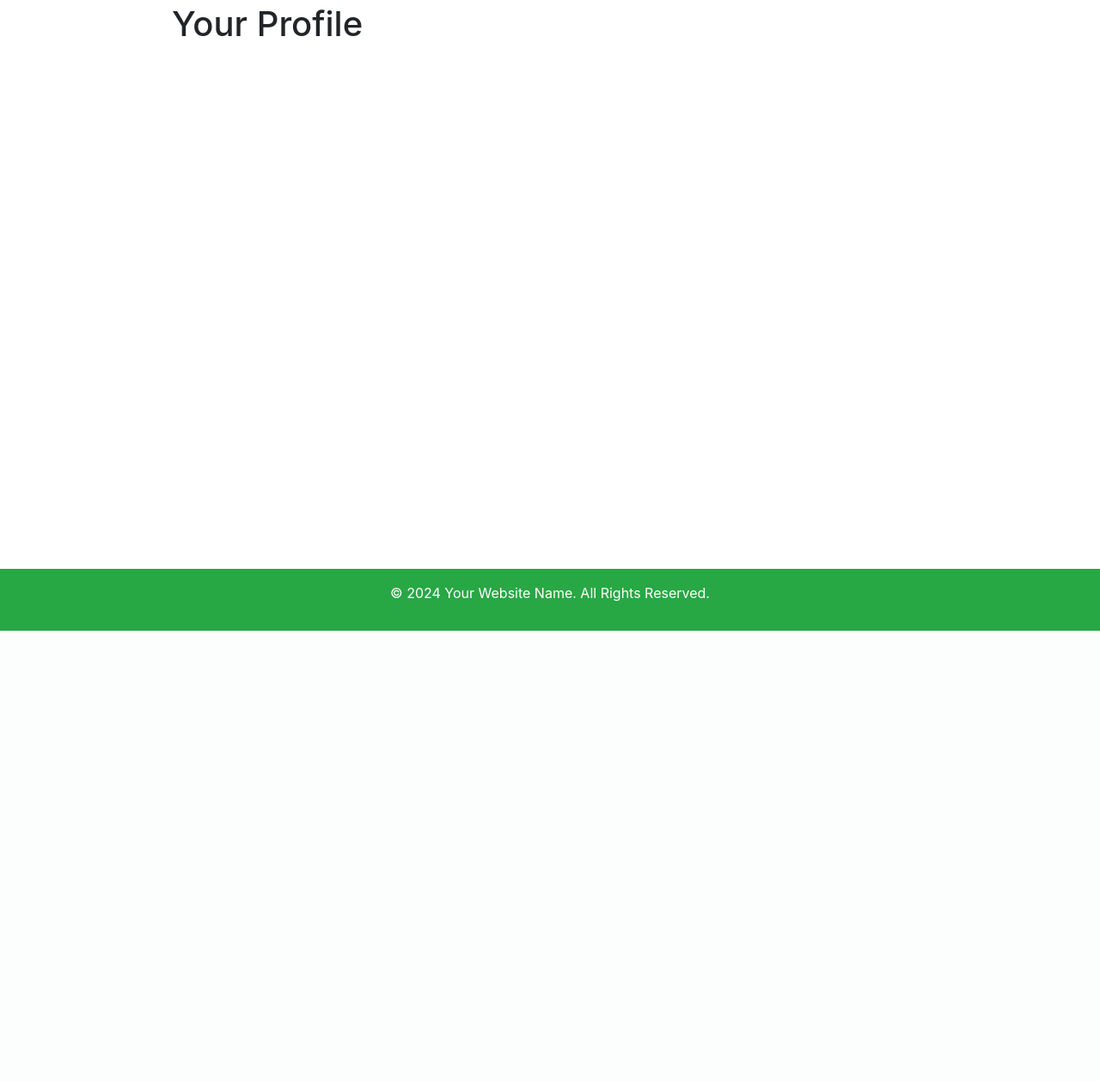
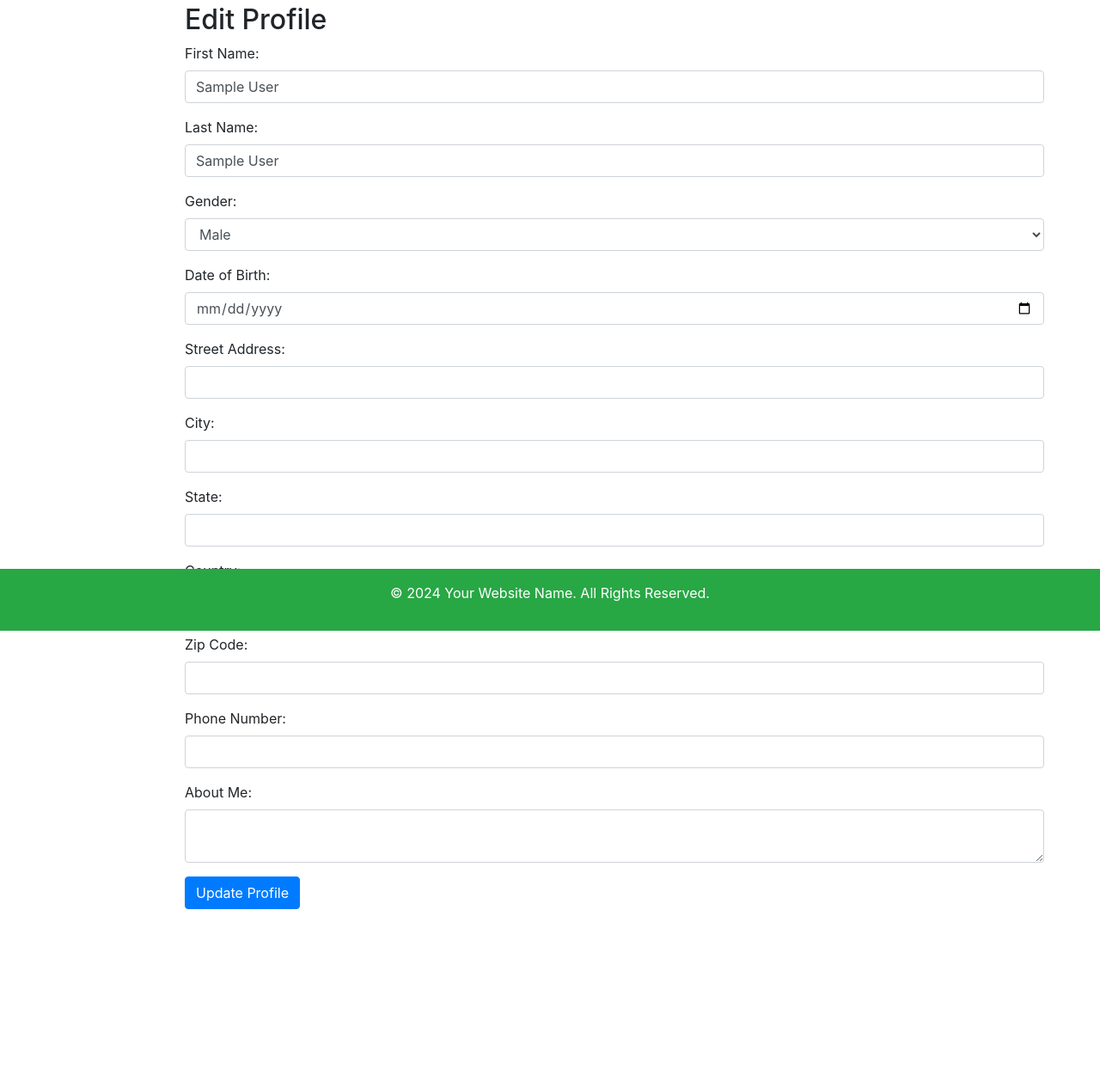
Before and after one commit to relliott-dev/login-system, a PHP site: page /profile.php in a window 1280 px wide. Shown: the part 66-1324 px from the top of the page at 86% size. Before the commit the page ends 800 px from the top, so only its background shows below. Run offline with PHP 8.4, Linux system fonts and the light colour scheme; the visitor is signed in with stand-in values (Sample User, id 1); some libraries are stand-ins or nearby versions.

Commit message:
Update profile.php
Edited profile to allow updating and editing private info

```diff
--- a/profile.php
+++ b/profile.php
@@ -3,16 +3,95 @@
 	/*
 	*
 	* Author: Russell Elliott
-    * Date Created: 2024/03/20
+	* Date Created: 2024/04/02
 	*
 	* This script serves as the template for the user's profile page
 	* It begins a new session or continues the current one and includes a responsive navigation bar and footer
-    * This page is intended to display user-specific information (to be implemented)
+	* This page is intended to display and allow editing of user-specific information
 	* Customize the meta tags and content to suit your website's SEO and content strategy
 	*
 	*/
 
 	session_start();
+
+	include('config.php');
+
+	if (!isset($_SESSION['username']))
+	{
+		header("Location: login.php");
+	}
+
+	$username = $_SESSION['username'];
+
+	$userIdQuery = "SELECT userid FROM user_accounts WHERE username = ?";
+	$userIdStmt = mysqli_prepare($db, $userIdQuery);
+	mysqli_stmt_bind_param($userIdStmt, "s", $username);
+	mysqli_stmt_execute($userIdStmt);
+	$userIdResult = mysqli_stmt_get_result($userIdStmt);
+	$userRow = mysqli_fetch_assoc($userIdResult);
+	$userId = $userRow['userid'];
+
+	if ($_SERVER['REQUEST_METHOD'] == 'POST')
+	{
+		$firstName = mysqli_real_escape_string($db, $_POST['firstName']);
+		$lastName = mysqli_real_escape_string($db, $_POST['lastName']);
+		$gender = mysqli_real_escape_string($db, $_POST['gender']);
+		$dateOfBirth = mysqli_real_escape_string($db, $_POST['dateOfBirth']);
+		$streetAddress = mysqli_real_escape_string($db, $_POST['streetAddress']);
+		$city = mysqli_real_escape_string($db, $_POST['city']);
+		$state = mysqli_real_escape_string($db, $_POST['state']);
+		$country = mysqli_real_escape_string($db, $_POST['country']);
+		$zipCode = mysqli_real_escape_string($db, $_POST['zipCode']);
+		$phoneNumber = mysqli_real_escape_string($db, $_POST['phoneNumber']);
+		$aboutMe = mysqli_real_escape_string($db, $_POST['aboutMe']);
+
+		$checkQuery = "SELECT userid FROM user_profiles WHERE userid = ?";
+		$checkStmt = mysqli_prepare($db, $checkQuery);
+		mysqli_stmt_bind_param($checkStmt, "i", $userId);
+		mysqli_stmt_execute($checkStmt);
+		$checkResult = mysqli_stmt_get_result($checkStmt);
+
+		if (mysqli_num_rows($checkResult) > 0)
+		{
+			$updateQuery = "UPDATE user_profiles SET first_name = ?, last_name = ?, gender = ?, date_of_birth = ?, street_address = ?, city = ?, state = ?, country = ?, zip_code = ?, phone_number = ?, about_me = ? WHERE userid = ?";
+			$updateStmt = mysqli_prepare($db, $updateQuery);
+			mysqli_stmt_bind_param($updateStmt, "sssssssssssi", $firstName, $lastName, $gender, $dateOfBirth, $streetAddress, $city, $state, $country, $zipCode, $phoneNumber, $aboutMe, $userId);
+			mysqli_stmt_execute($updateStmt);
+		}
+		else
+		{
+			$insertQuery = "INSERT INTO user_profiles (userid, first_name, last_name, gender, date_of_birth, street_address, city, state, country, zip_code, phone_number, about_me) VALUES (?, ?, ?, ?, ?, ?, ?, ?, ?, ?, ?, ?)";
+			$insertStmt = mysqli_prepare($db, $insertQuery);
+			mysqli_stmt_bind_param($insertStmt, "isssssssssss", $userId, $firstName, $lastName, $gender, $dateOfBirth, $streetAddress, $city, $state, $country, $zipCode, $phoneNumber, $aboutMe);
+			mysqli_stmt_execute($insertStmt);
+		}
+	}
+
+	$query = "SELECT * FROM user_accounts INNER JOIN user_profiles ON user_accounts.userid = user_profiles.userid WHERE username = ?";
+	$stmt = mysqli_prepare($db, $query);
+	mysqli_stmt_bind_param($stmt, "s", $username);
+	mysqli_stmt_execute($stmt);
+	$result = mysqli_stmt_get_result($stmt);
+	$userInfo = mysqli_fetch_assoc($result);
+
+	if (!$userInfo)
+	{
+		$userInfo = [
+			'username' => $username,
+			'email' => '',
+			'first_name' => '',
+			'last_name' => '',
+			'gender' => '',
+			'date_of_birth' => '',
+			'street_address' => '',
+			'city' => '',
+			'state' => '',
+			'country' => '',
+			'zip_code' => '',
+			'phone_number' => '',
+			'about_me' => ''
+		];
+	}
 
 ?>
 
@@ -21,7 +100,7 @@
 <head>
 
 	<meta charset="UTF-8">
-    <title>Home Page</title>
+	<title>User Profile</title>
 	<meta name="description" content="A short description of the page's content.">
 	<meta name="keywords" content="keyword1, keyword2, keyword3">
 	<meta name="author" content="Author's Name">
@@ -34,7 +113,61 @@
 
 	<?php include('navbar.php'); ?>
 
-        <h1>Your Profile</h1>
+	<div class="container">
+
+	<h2>Edit Profile</h2>
+	<form action="profile.php" method="post">
+		<div class="form-group">
+			<label for="firstName">First Name:</label>
+			<input type="text" class="form-control" id="firstName" name="firstName" value="<?php echo htmlspecialchars($userInfo['first_name']); ?>">
+		</div>
+		<div class="form-group">
+			<label for="lastName">Last Name:</label>
+			<input type="text" class="form-control" id="lastName" name="lastName" value="<?php echo htmlspecialchars($userInfo['last_name']); ?>">
+		</div>
+		<div class="form-group">
+			<label for="gender">Gender:</label>
+			<select class="form-control" id="gender" name="gender">
+				<option value="Male" <?php echo $userInfo['gender'] == 'Male' ? 'selected' : ''; ?>>Male</option>
+				<option value="Female" <?php echo $userInfo['gender'] == 'Female' ? 'selected' : ''; ?>>Female</option>
+				<option value="Other" <?php echo $userInfo['gender'] == 'Other' ? 'selected' : ''; ?>>Other</option>
+			</select>
+		</div>
+		<div class="form-group">
+			<label for="dateOfBirth">Date of Birth:</label>
+			<input type="date" class="form-control" id="dateOfBirth" name="dateOfBirth" value="<?php echo htmlspecialchars($userInfo['date_of_birth']); ?>">
+		</div>
+		<div class="form-group">
+			<label for="streetAddress">Street Address:</label>
+			<input type="text" class="form-control" id="streetAddress" name="streetAddress" value="<?php echo htmlspecialchars($userInfo['street_address']); ?>">
+		</div>
+		<div class="form-group">
+			<label for="city">City:</label>
+			<input type="text" class="form-control" id="city" name="city" value="<?php echo htmlspecialchars($userInfo['city']); ?>">
+		</div>
+		<div class="form-group">
+			<label for="state">State:</label>
+			<input type="text" class="form-control" id="state" name="state" value="<?php echo htmlspecialchars($userInfo['state']); ?>">
+		</div>
+		<div class="form-group">
+			<label for="country">Country:</label>
+			<input type="text" class="form-control" id="country" name="country" value="<?php echo htmlspecialchars($userInfo['country']); ?>">
+		</div>
+		<div class="form-group">
+			<label for="postalCode">Zip Code:</label>
+			<input type="text" class="form-control" id="zipCode" name="zipCode" value="<?php echo htmlspecialchars($userInfo['zip_code']); ?>">
+		</div>
+		<div class="form-group">
+			<label for="phoneNumber">Phone Number:</label>
+			<input type="text" class="form-control" id="phoneNumber" name="phoneNumber" value="<?php echo htmlspecialchars($userInfo['phone_number']); ?>">
+		</div>
+		<div class="form-group">
+			<label for="aboutMe">About Me:</label>
+			<textarea class="form-control" id="aboutMe" name="aboutMe"><?php echo htmlspecialchars($userInfo['about_me']); ?></textarea>
+		</div>
+		<button type="submit" class="btn btn-primary">Update Profile</button>
+		</form>
+	</div>
 
 	<?php include('footer.php'); ?>
 
```
Lines whose indentation alone changed are shown as unchanged.
